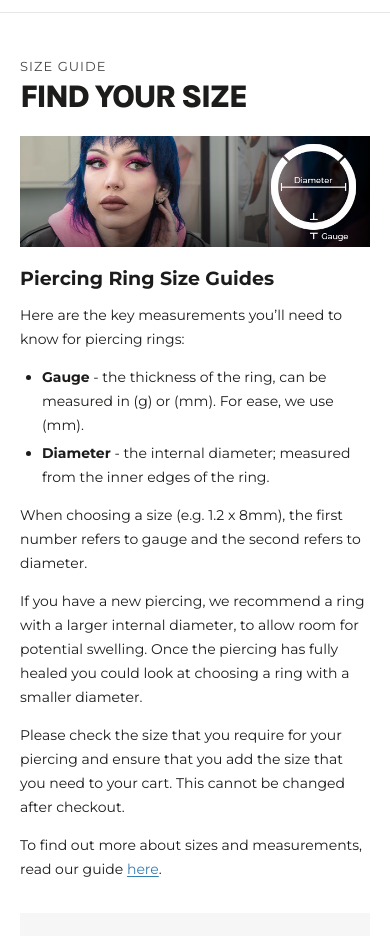
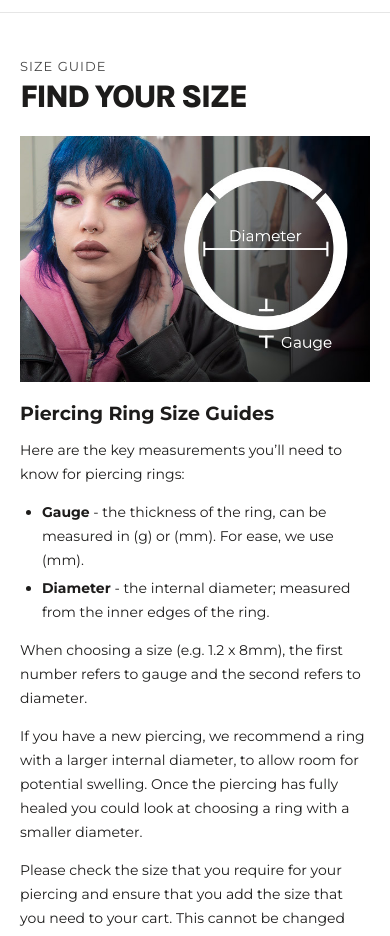
Before and after one commit to finleyobrien99-maker/bluebananatest, a plain HTML site: page product.html in a window 390 px wide. Shown: the part 3620-4556 px from the top of the page. Drawn offline with Linux system fonts and the light colour scheme.

Commit message:
Find Your Size: taller photo with larger labels on phones
Phones under 600px get find-your-size-ring-mobile-635.jpg (635 x 446)
through a <picture> source; wider screens keep the banner.

Co-Authored-By: Claude Opus 5.5 <noreply@anthropic.com>

```diff
--- a/product.html
+++ b/product.html
@@ -1148,9 +1148,13 @@
       <div class="fys__grid">
 
         <div class="fys__guide">
-          <!-- Hand-off: 635 x 200 supplied. Swap in a 1270 x 400 version (and add it to srcset) so it's sharp on high-density screens. -->
+          <!-- Phones (under 600px) get a taller crop with larger labels; wider screens get the banner.
+               Hand-off: both are 635px wide. Add 1270px versions (2x) to each srcset so they're sharp on high-density screens. -->
           <figure class="fys__photo" data-guide-show="ring">
-            <img src="images/product/find-your-size-ring-635.jpg" width="635" height="200" loading="lazy" decoding="async" alt="Customer wearing ear piercings, beside a ring diagram: the diameter is measured across the inside of the ring and the gauge is the thickness of the ring">
+            <picture>
+              <source media="(max-width: 599.98px)" srcset="images/product/find-your-size-ring-mobile-635.jpg" width="635" height="446">
+              <img src="images/product/find-your-size-ring-635.jpg" width="635" height="200" loading="lazy" decoding="async" alt="Customer wearing ear piercings, beside a ring diagram: the diameter is measured across the inside of the ring and the gauge is the thickness of the ring">
+            </picture>
           </figure>
           <div class="fys__diagram" data-guide-show="bar" hidden>
             <svg viewBox="0 0 220 260" role="img" aria-labelledby="fys-bar-svg">
```
Also changed, not shown: images/product/find-your-size-ring-mobile-635.jpg (added), 1 other file.
